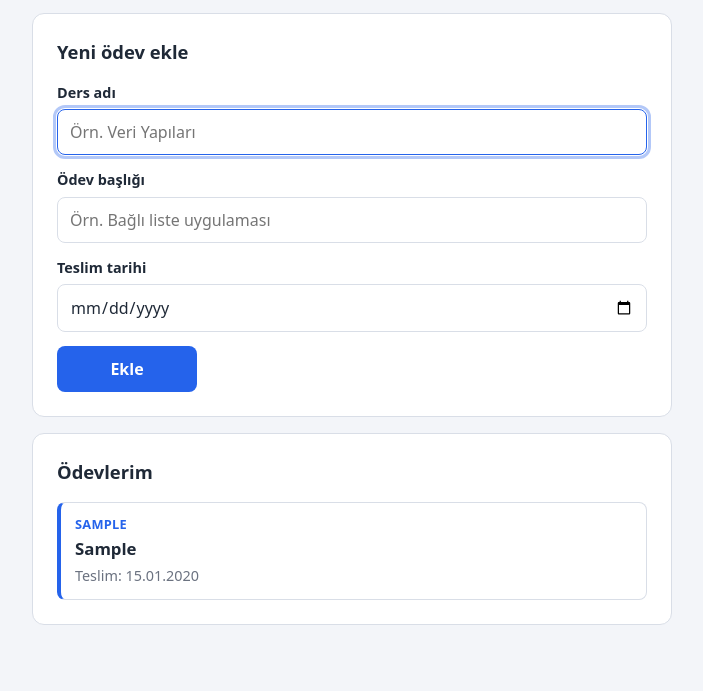
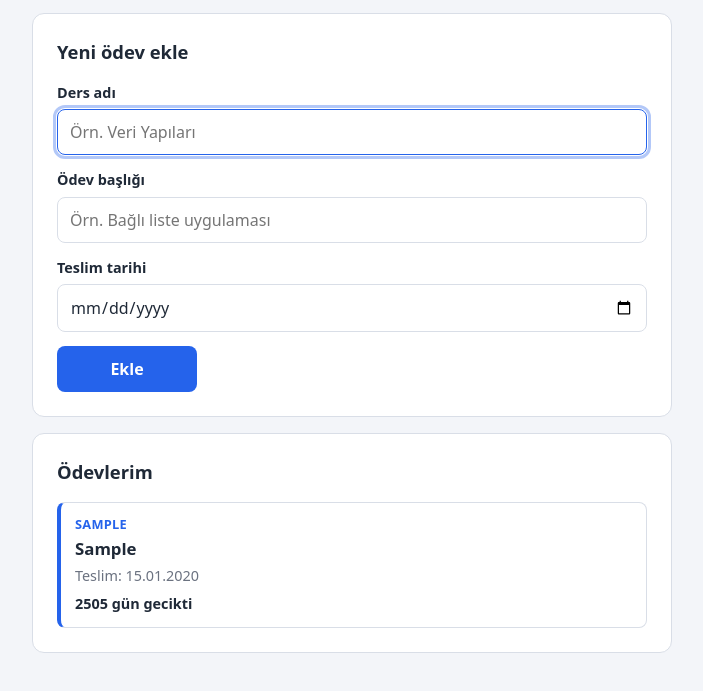
Before and after one commit to summitman001/odev-takipci, a plain HTML site: page index.html in a window 1280 px wide. Both pictures are taken after typing "Sample", "Sample", "2020-01-15" into the empty fields and a click on the button "Ekle". Shown: the part 101-792 px from the top of the page, without its empty margins (288-991 px from the left). Drawn offline with Linux system fonts and the light colour scheme.

Commit message:
Her ödeve kalan gün bilgisi eklendi

```diff
--- a/app.js
+++ b/app.js
@@ -33,6 +33,29 @@ function tarihiBicimle(tarih) {
   // "2026-11-30" -> "30.11.2026" (saat dilimi kaymasını önlemek için elle ayrıştırılır)
   const [yil, ay, gun] = tarih.split("-");
   return `${gun}.${ay}.${yil}`;
+}
+
+const GUN_MS = 24 * 60 * 60 * 1000;
+
+function kalanGunHesapla(tarih) {
+  // Her iki tarih de yerel gece yarısına çekilir; böylece saat dilimi ve
+  // günün saati sonucu etkilemez. Math.round, yaz saati geçişindeki
+  // 23/25 saatlik günlerden doğan farkı giderir.
+  const [yil, ay, gun] = tarih.split("-").map(Number);
+  const hedef = new Date(yil, ay - 1, gun);
+  const simdi = new Date();
+  const bugun = new Date(simdi.getFullYear(), simdi.getMonth(), simdi.getDate());
+  return Math.round((hedef - bugun) / GUN_MS);
+}
+
+function kalanSureMetni(kalanGun) {
+  if (kalanGun > 0) {
+    return `${kalanGun} gün kaldı`;
+  }
+  if (kalanGun === 0) {
+    return "Bugün teslim";
+  }
+  return `${-kalanGun} gün gecikti`;
 }
 
 function uyariGoster(mesaj) {
@@ -73,7 +96,11 @@ function odevElemaniOlustur(odev) {
   tarih.className = "odev-tarih";
   tarih.textContent = `Teslim: ${tarihiBicimle(odev.tarih)}`;
 
-  li.append(ders, baslik, tarih);
+  const kalan = document.createElement("p");
+  kalan.className = "odev-kalan";
+  kalan.textContent = kalanSureMetni(kalanGunHesapla(odev.tarih));
+
+  li.append(ders, baslik, tarih, kalan);
   return li;
 }
 
--- a/style.css
+++ b/style.css
@@ -170,6 +170,12 @@ input.hatali {
   color: var(--yazi-soluk);
 }
 
+.odev-kalan {
+  margin: 6px 0 0;
+  font-size: 0.9rem;
+  font-weight: 600;
+}
+
 @media (min-width: 640px) {
   .kart {
     padding: 24px;
```
